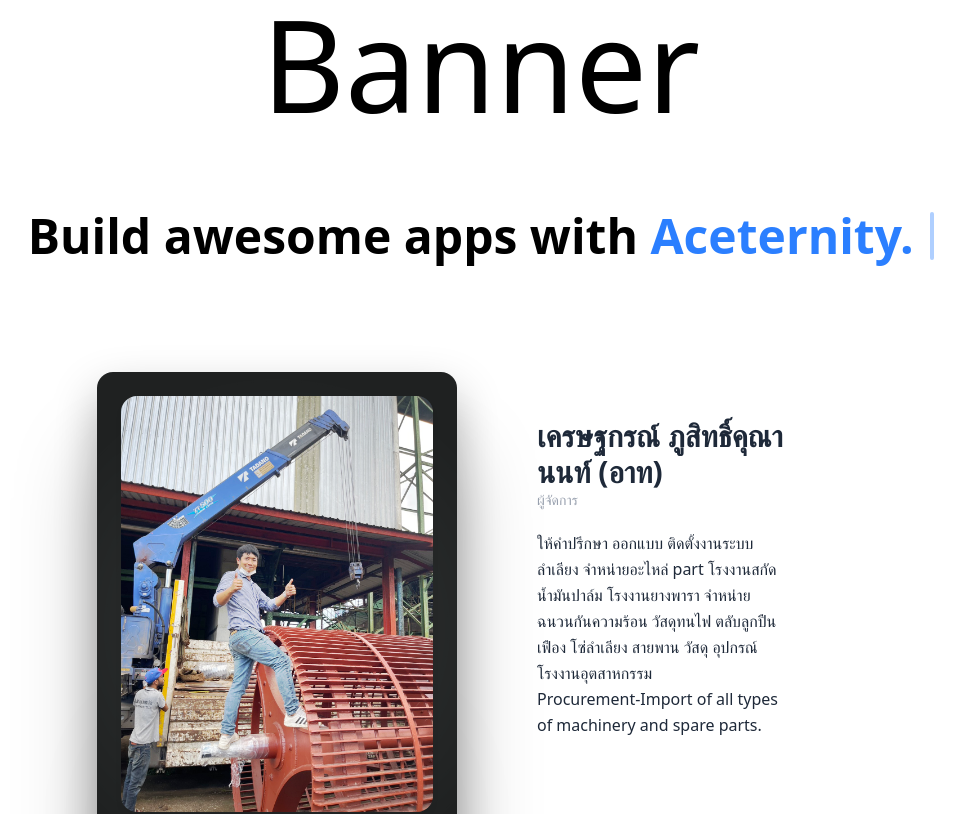
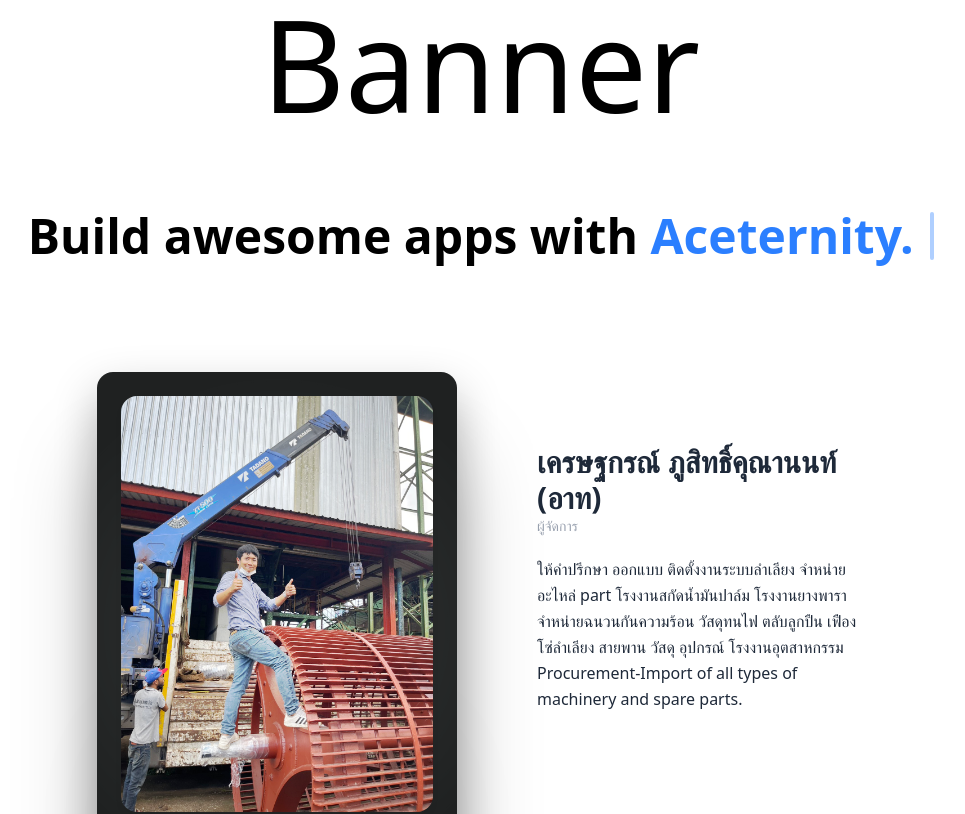
Before and after one commit to Stone211-cell/SANCHAROEN, a Next.js app: page / in a window 1280 px wide. Shown: the top 814 px of the page, without its empty margins (159-1124 px from the left). Built offline with nearby package versions, Linux system fonts and the light colour scheme.

Commit message:
ใส่information

```diff
--- a/app/page.tsx
+++ b/app/page.tsx
@@ -16,11 +16,11 @@ const page = () => {
       </h2>
       <div className="mx-auto w-3/5">
         <div className="flex flex-col justify-center items-center md:flex-row">
-          <div>
+          <div className="mr-20">
             <CometCardDemo />
           </div>
 
-          <div className="flex-1 text-gray-800 text-start mx-20">
+          <div className="flex-1 text-gray-800 text-start ">
             <h2 className="text-3xl font-semibold">
               เครษฐกรณ์ ภูสิทธิ์คุณานนท์ (อาท){" "}
             </h2>
```
